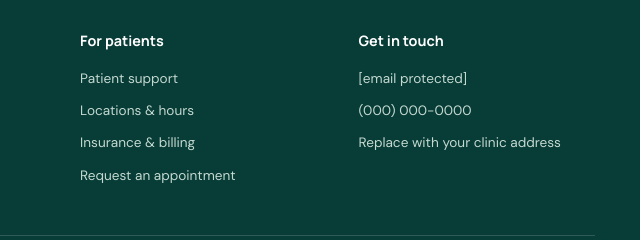
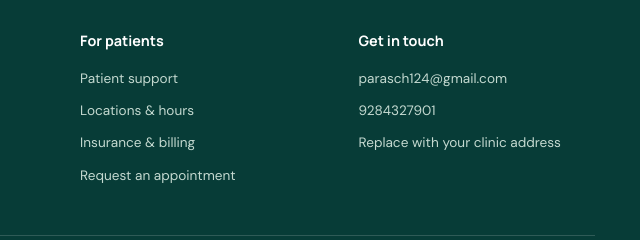
Before and after one commit to para2sf9/HealthCare, a plain HTML site: page index.html in a window 1280 px wide. Shown: the part 4168-4408 px from the top of the page, 640-1280 px from the left. Drawn offline with Linux system fonts and the light colour scheme.

Commit message:
Update contact information in footer and form

```diff
--- a/index.html
+++ b/index.html
@@ -514,7 +514,7 @@
         <div><a class="brandmark" href="#home"><span class="brand-symbol" aria-hidden="true"><svg viewBox="0 0 24 24" fill="none"><path d="M12 4.5v15M4.5 12h15" stroke="currentColor" stroke-width="2.7" stroke-linecap="round"/></svg></span><span class="brand-name">haven health<small>Care, made human</small></span></a><p class="footer-intro">Thoughtful care, clear next steps and people who take the time to listen.</p></div>
         <div><h3>Explore</h3><ul><li><a href="#care">Care & services</a></li><li><a href="#doctors">Find a doctor</a></li><li><a href="#about">About Haven</a></li><li><a href="#updates">Health insights</a></li></ul></div>
         <div><h3>For patients</h3><ul><li><a href="#patient-support">Patient support</a></li><li><a href="#locations">Locations & hours</a></li><li><a href="#patient-support">Insurance & billing</a></li><li><button class="js-book" style="padding:0;border:0;background:none;color:inherit;cursor:pointer">Request an appointment</button></li></ul></div>
-        <div><h3>Get in touch</h3><ul><li><a href="/cdn-cgi/l/email-protection#026a676e6e6d426a6374676c6a67636e766a2c677a636f726e67"><span class="__cf_email__" data-cfemail="a1c9c4cdcdcee1c9c0d7c4cfc9c4c0cdd5c98fc4d9c0ccd1cdc4">[email&#160;protected]</span></a></li><li><a href="tel:+10000000000">(000) 000-0000</a></li><li>Replace with your clinic address</li></ul></div>
+        <div><h3>Get in touch</h3><ul><li><a href="/cdn-cgi/l/email-protection#026a676e6e6d426a6374676c6a67636e766a2c677a636f726e67"><span class="__cf_email__" data-cfemail="a1c9c4cdcdcee1c9c0d7c4cfc9c4c0cdd5c98fc4d9c0ccd1cdc4">parasch124@gmail.com</span></a></li><li><a href="tel:+10000000000">9284327901</a></li><li>Replace with your clinic address</li></ul></div>
       </div>
       <div class="footer-bottom"><p>© <span id="year"></span> Haven Health. Website concept.</p><p><a href="#footer">Privacy</a> &nbsp;·&nbsp; <a href="#footer">Accessibility</a></p></div>
       <p class="disclaimer">This is a front-end website concept, not a real healthcare provider or booking service. Replace all sample contact details, clinician profiles, service information, and policies with verified information before publishing. For emergencies, contact your local emergency services.</p>
@@ -526,8 +526,8 @@
       <div class="modal-top"><div><p class="eyebrow">Start a conversation</p><h2 id="modal-title">Request an appointment</h2><p>Share your details and a preferred area of care. This demo keeps your information in this browser and does not send it anywhere.</p></div><button class="close-modal" aria-label="Close appointment form"><svg viewBox="0 0 24 24" width="18" height="18" fill="none" aria-hidden="true"><path d="m6 6 12 12M18 6 6 18" stroke="currentColor" stroke-width="1.8" stroke-linecap="round"/></svg></button></div>
       <form id="appointment-form">
         <div class="form-grid">
-          <div class="field"><label for="name">Your name</label><input id="name" name="name" required autocomplete="name" placeholder="Full name"></div>
-          <div class="field"><label for="email">Email address</label><input id="email" name="email" type="email" required autocomplete="email" placeholder="you@example.com"></div>
+          <div class="field"><label for="name">Your name</label><input id="name" name="name" required autocomplete="name" placeholder="Full name">PC</div>
+          <div class="field"><label for="email">Email address</label><input id="email" name="email" type="email" required autocomplete="email" placeholder="parasch124@gmail.com"></div>
           <div class="field"><label for="interest">Area of care</label><select id="interest" name="interest" required><option value="">Choose one</option><option>Primary care</option><option>Heart & circulation</option><option>Neurology</option><option>Not sure yet</option></select></div>
           <div class="field"><label for="day">Preferred day</label><input id="day" name="day" type="date"></div>
           <div class="field field--full"><label for="note">Anything you’d like us to know? <span style="color:var(--muted);font-weight:400">(optional)</span></label><textarea id="note" name="note" placeholder="Please do not include sensitive medical information in this demo form."></textarea></div>
```
